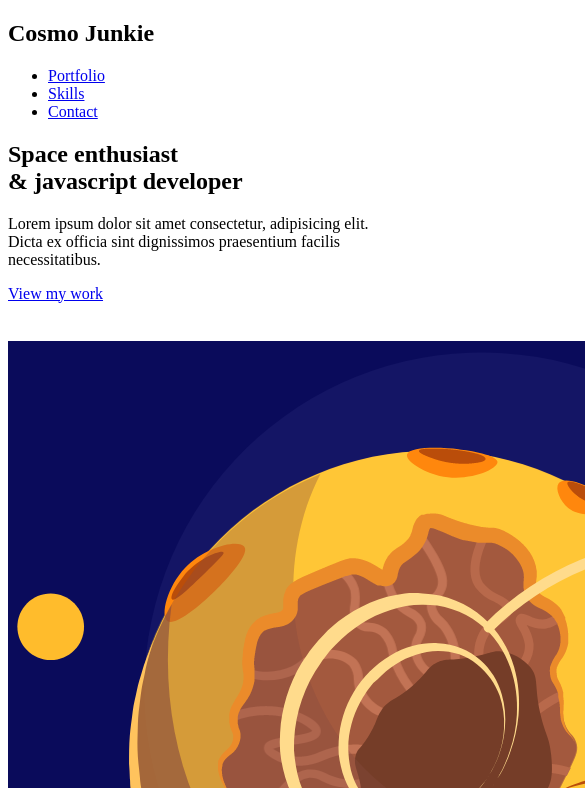
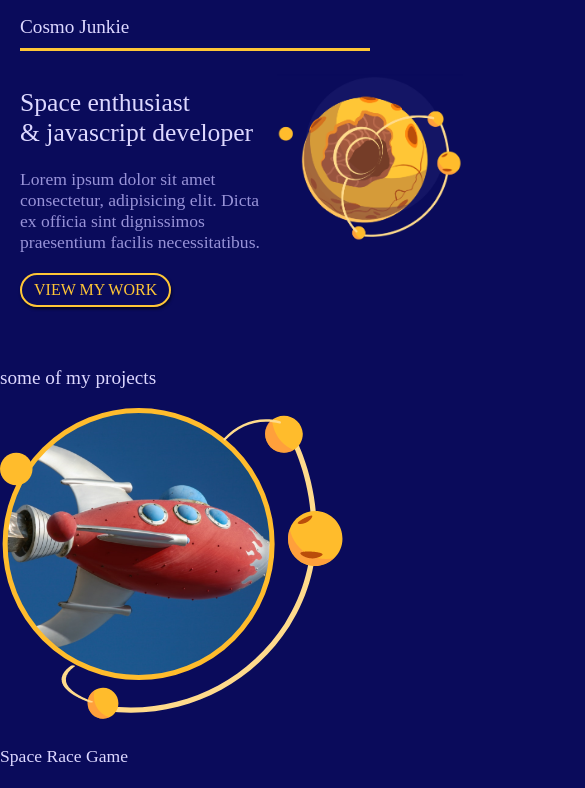
Before and after one commit to Gibon9/cosmoResposiveAndGridPractsie, a plain HTML site: page index.html in a window 390 px wide. Shown: the top 788 px of the page, 585 px wide, since content can reach past the window. Drawn offline with Linux system fonts and the light colour scheme.

Commit message:
add mobile styles to nav & welcome section, fix css styleshet bug

```diff
--- a/css/styles.css
+++ b/css/styles.css
@@ -88,6 +88,44 @@ h4 {
 }
 
 /* mobile styles */
+.grid {
+  display: grid;
+  grid-column: repeat(8, 1fr);
+}
+
+.site-nav {
+  margin: 0 20px;
+}
+
+.site-nav ul {
+  display: none;
+}
+
+.site-nav h1 {
+  grid-column: 1/4;
+  padding-bottom: 10px;
+  border-bottom: 3px solid var(--primary);
+}
+
+#welcome {
+  padding: 0 20px 20px 20px;
+}
+
+.welcome-text {
+  grid-column: 1/6;
+}
+
+.welcome-text a {
+  margin: 20px 0;
+}
+
+.welcome-img {
+  grid-column: 6/9;
+}
+
+.welcome-img img {
+  width: 200%;
+}
 
 /* small tablet styles */
 @media screen and (min-width: 620px) {}
--- a/index.html
+++ b/index.html
@@ -6,7 +6,7 @@
   <meta name="viewport" content="width=device-width, initial-scale=1.0">
   <meta http-equiv="X-UA-Compatible" content="ie=edge">
   <title>cosmoJunkie</title>
-  <link rel="stylesheet" href="css/style.css">
+  <link rel="stylesheet" href="css/styles.css">
 </head>
 
 <body>
```
